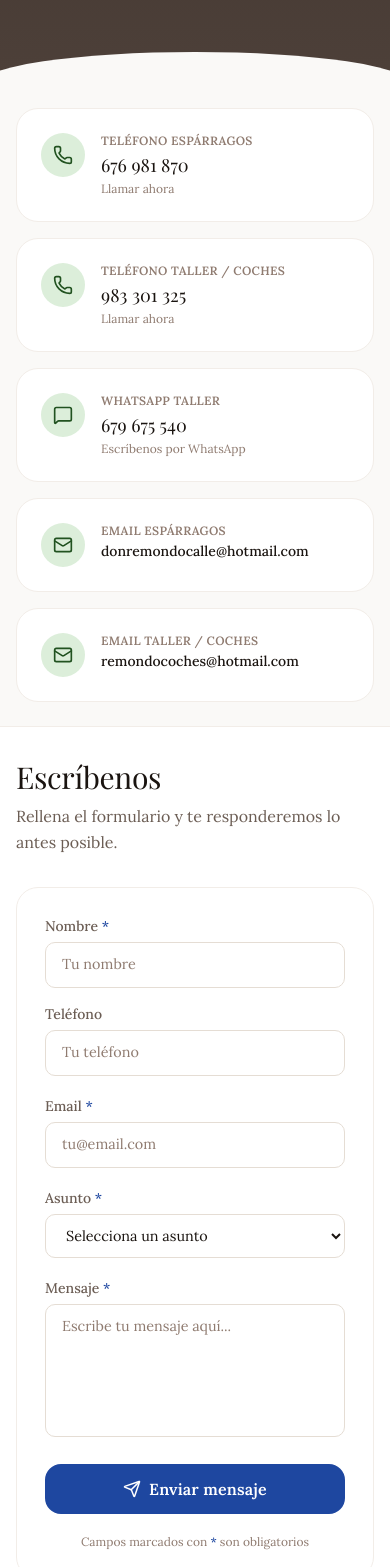
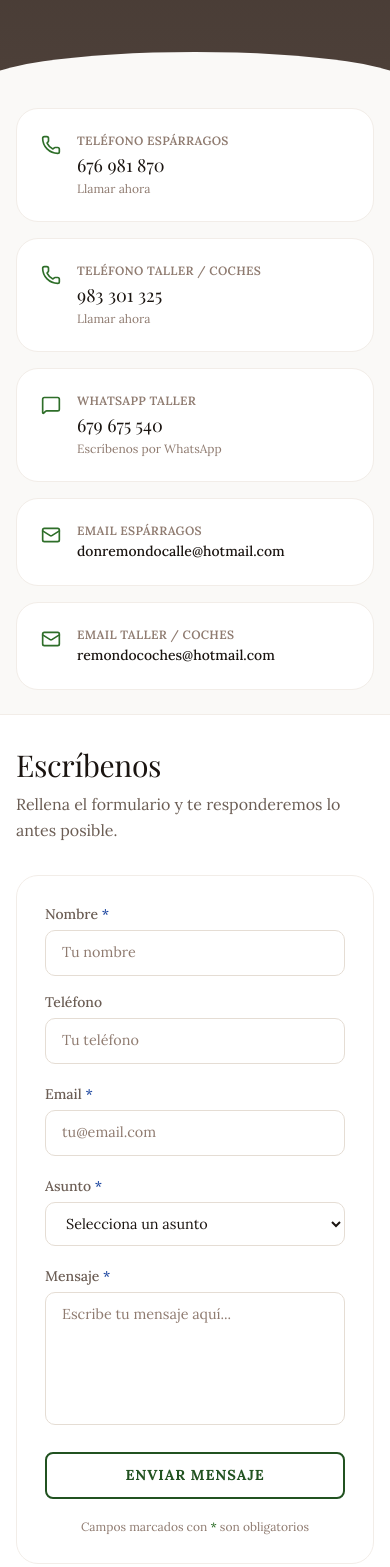
Before and after one commit to donremondovalladolid/don-remondo, a Next.js app: page /contacto in a window 390 px wide. Shown: the part 401-1968 px from the top of the page. Built offline with nearby package versions, Linux system fonts and the light colour scheme.

Commit message:
feat: setup Vercel Blob for image uploads and style refinements

```diff
--- a/app/api/upload/route.ts
+++ b/app/api/upload/route.ts
@@ -1,6 +1,7 @@
 import { NextResponse } from "next/server";
 import { writeFile } from "fs/promises";
 import path from "path";
+import { put } from "@vercel/blob";
 
 export async function POST(request: Request) {
   try {
@@ -11,10 +12,18 @@ export async function POST(request: Request) {
       return NextResponse.json({ error: "No file uploaded" }, { status: 400 });
     }
 
+    // Usar Vercel Blob si el token está configurado (Producción)
+    if (process.env.BLOB_READ_WRITE_TOKEN) {
+      const blob = await put(file.name.replace(/\s+/g, "_"), file, {
+        access: 'public',
+      });
+      return NextResponse.json({ url: blob.url });
+    }
+
+    // Fallback a sistema de archivos local (Desarrollo)
     const bytes = await file.arrayBuffer();
     const buffer = Buffer.from(bytes);
 
-    // Save to public/uploads
     const filename = `${Date.now()}-${file.name.replace(/\s+/g, "_")}`;
     const filepath = path.join(process.cwd(), "public", "uploads", filename);
 
--- a/app/contacto/page.tsx
+++ b/app/contacto/page.tsx
@@ -67,9 +67,7 @@ export default function ContactoPage() {
               href={`tel:${ESPARRAGOS_CONFIG.phoneRaw}`}
               className="card p-6 flex items-start gap-4 hover:shadow-md transition-shadow group"
             >
-              <div className="w-11 h-11 rounded-xl bg-[var(--color-verde-100)] flex items-center justify-center shrink-0 group-hover:bg-[var(--color-verde-200)] transition-colors">
-                <Phone size={20} className="text-[var(--color-verde-700)]" />
-              </div>
+              <Phone size={20} className="text-[var(--color-verde-600)] shrink-0 mt-0.5" />
               <div>
                 <p className="text-xs font-semibold text-[var(--color-text-muted)] uppercase tracking-wide mb-0.5">
                   Teléfono Espárragos
@@ -86,9 +84,7 @@ export default function ContactoPage() {
               href={`tel:${TALLER_CONFIG.phoneRaw}`}
               className="card p-6 flex items-start gap-4 hover:shadow-md transition-shadow group"
             >
-              <div className="w-11 h-11 rounded-xl bg-[var(--color-verde-100)] flex items-center justify-center shrink-0 group-hover:bg-[var(--color-verde-200)] transition-colors">
-                <Phone size={20} className="text-[var(--color-verde-700)]" />
-              </div>
+              <Phone size={20} className="text-[var(--color-verde-600)] shrink-0 mt-0.5" />
               <div>
                 <p className="text-xs font-semibold text-[var(--color-text-muted)] uppercase tracking-wide mb-0.5">
                   Teléfono Taller / Coches
@@ -107,9 +103,7 @@ export default function ContactoPage() {
               rel="noopener noreferrer"
               className="card p-6 flex items-start gap-4 hover:shadow-md transition-shadow group"
             >
-              <div className="w-11 h-11 rounded-xl bg-[var(--color-verde-100)] flex items-center justify-center shrink-0 group-hover:bg-[var(--color-verde-200)] transition-colors">
-                <MessageSquare size={20} className="text-[var(--color-verde-700)]" />
-              </div>
+              <MessageSquare size={20} className="text-[var(--color-verde-600)] shrink-0 mt-0.5" />
               <div>
                 <p className="text-xs font-semibold text-[var(--color-text-muted)] uppercase tracking-wide mb-0.5">
                   WhatsApp Taller
@@ -126,9 +120,7 @@ export default function ContactoPage() {
               href={`mailto:${ESPARRAGOS_CONFIG.email}`}
               className="card p-6 flex items-start gap-4 hover:shadow-md transition-shadow group"
             >
-              <div className="w-11 h-11 rounded-xl bg-[var(--color-verde-100)] flex items-center justify-center shrink-0 group-hover:bg-[var(--color-verde-200)] transition-colors">
-                <Mail size={20} className="text-[var(--color-verde-700)]" />
-              </div>
+              <Mail size={20} className="text-[var(--color-verde-600)] shrink-0 mt-0.5" />
               <div>
                 <p className="text-xs font-semibold text-[var(--color-text-muted)] uppercase tracking-wide mb-0.5">
                   Email espárragos
@@ -144,9 +136,7 @@ export default function ContactoPage() {
               href={`mailto:${TALLER_CONFIG.email}`}
               className="card p-6 flex items-start gap-4 hover:shadow-md transition-shadow group"
             >
-              <div className="w-11 h-11 rounded-xl bg-[var(--color-verde-100)] flex items-center justify-center shrink-0 group-hover:bg-[var(--color-verde-200)] transition-colors">
-                <Mail size={20} className="text-[var(--color-verde-700)]" />
-              </div>
+              <Mail size={20} className="text-[var(--color-verde-600)] shrink-0 mt-0.5" />
               <div>
                 <p className="text-xs font-semibold text-[var(--color-text-muted)] uppercase tracking-wide mb-0.5">
                   Email taller / Coches
--- a/app/globals.css
+++ b/app/globals.css
@@ -202,93 +202,98 @@
     justify-content: center;
     gap: 0.5rem;
     font-family: var(--font-sans);
-    font-size: 0.9rem;
-    font-weight: 600;
+    font-size: 0.85rem;
+    font-weight: 700;
     line-height: 1;
     padding: 0.75rem 1.375rem;
-    border-radius: var(--radius-md);
-    border: 2px solid transparent;
+    border-radius: 6px;
+    border: 2px solid currentColor;
+    background: transparent;
     cursor: pointer;
-    transition: all 200ms var(--ease-out);
+    transition: background 220ms var(--ease-out), color 220ms var(--ease-out);
     white-space: nowrap;
     text-decoration: none;
-    letter-spacing: 0.01em;
+    letter-spacing: 0.06em;
+    text-transform: uppercase;
   }
 
   .btn:active {
     transform: translateY(1px);
   }
 
-  /* Primario verde */
+  /* Primario verde (sobre fondos claros) */
   .btn-verde {
-    background: var(--color-verde-600);
-    color: #fff;
-    border-color: var(--color-verde-600);
+    color: var(--color-verde-700);
   }
   .btn-verde:hover {
-    background: var(--color-verde-700);
-    border-color: var(--color-verde-700);
+    background: rgba(74, 120, 74, 0.12);
+    color: var(--color-verde-800);
+  }
+
+  /* Verde claro (sobre fondos oscuros) */
+  .btn-verde-light {
+    color: var(--color-verde-400);
+    border-color: var(--color-verde-400);
+  }
+  .btn-verde-light:hover {
+    background: rgba(134, 197, 134, 0.15);
+    color: var(--color-verde-300);
   }
 
   /* Primario azul */
   .btn-azul {
-    background: var(--color-azul-600);
-    color: #fff;
-    border-color: var(--color-azul-600);
+    color: var(--color-azul-700);
   }
   .btn-azul:hover {
-    background: var(--color-azul-700);
-    border-color: var(--color-azul-700);
+    background: rgba(59, 100, 170, 0.12);
+    color: var(--color-azul-800);
   }
 
-  /* Outline verde */
+  /* Outline verde — mismo comportamiento */
   .btn-outline-verde {
-    background: transparent;
-    color: var(--color-verde-600);
-    border-color: var(--color-verde-600);
+    color: var(--color-verde-700);
   }
   .btn-outline-verde:hover {
-    background: var(--color-verde-600);
-    color: #fff;
+    background: rgba(74, 120, 74, 0.12);
+    color: var(--color-verde-800);
   }
 
   /* Outline azul */
   .btn-outline-azul {
-    background: transparent;
-    color: var(--color-azul-600);
-    border-color: var(--color-azul-600);
+    color: var(--color-azul-700);
   }
   .btn-outline-azul:hover {
-    background: var(--color-azul-600);
-    color: #fff;
+    background: rgba(59, 100, 170, 0.12);
+    color: var(--color-azul-800);
   }
 
   /* Ghost claro (sobre fondos oscuros) */
   .btn-ghost-white {
-    background: transparent;
-    color: #fff;
-    border-color: rgba(255,255,255,0.5);
+    color: rgba(255, 255, 255, 0.85);
+    border-color: rgba(255, 255, 255, 0.5);
   }
   .btn-ghost-white:hover {
-    background: rgba(255,255,255,0.12);
-    border-color: rgba(255,255,255,0.8);
+    background: rgba(255, 255, 255, 0.1);
+    color: #fff;
+    border-color: rgba(255, 255, 255, 0.85);
   }
 
-  /* Sólido blanco */
+  /* Sólido blanco (sobre fondos oscuros) */
   .btn-white {
-    background: #fff;
-    color: var(--color-text);
-    border-color: #fff;
+    color: rgba(255, 255, 255, 0.85);
+    border-color: rgba(255, 255, 255, 0.5);
   }
   .btn-white:hover {
-    background: var(--color-stone-100);
+    background: rgba(255, 255, 255, 0.1);
+    color: #fff;
+    border-color: rgba(255, 255, 255, 0.85);
   }
 
   /* Grande */
   .btn-lg {
-    font-size: 1rem;
-    padding: 0.875rem 1.75rem;
-    border-radius: var(--radius-lg);
+    font-size: 0.9rem;
+    padding: 0.9rem 1.875rem;
+    border-radius: 8px;
   }
 
   /* ── CARDS BASE ── */
--- a/components/contacto/ContactForm.tsx
+++ b/components/contacto/ContactForm.tsx
@@ -172,7 +172,7 @@ export default function ContactForm({ asunto }: { asunto?: string }) {
       <button
         type="submit"
         disabled={state === "loading"}
-        className="btn btn-azul btn-lg w-full"
+        className="btn btn-verde btn-lg w-full"
       >
         {state === "loading" ? (
           <>
@@ -180,16 +180,13 @@ export default function ContactForm({ asunto }: { asunto?: string }) {
             Enviando...
           </>
         ) : (
-          <>
-            <Send size={18} />
-            Enviar mensaje
-          </>
+          "Enviar mensaje"
         )}
       </button>
 
       <p className="text-center text-xs text-[var(--color-text-muted)]">
         Campos marcados con{" "}
-        <span className="text-[var(--color-azul-600)] font-medium">*</span> son obligatorios
+        <span className="text-[var(--color-verde-600)] font-medium">*</span> son obligatorios
       </p>
     </form>
   );
--- a/components/layout/Header.tsx
+++ b/components/layout/Header.tsx
@@ -33,7 +33,7 @@ const navLinks = [
     href: "/contacto",
     label: "Contacto",
     icon: MessageSquare,
-    accent: "stone",
+    accent: "verde",
     desc: "Escríbenos o llámanos",
   },
 ];
--- a/package.json
+++ b/package.json
@@ -12,6 +12,7 @@
     "@libsql/client": "^0.6.2",
     "@prisma/adapter-libsql": "^5.22.0",
     "@prisma/client": "^5.22.0",
+    "@vercel/blob": "^2.4.1",
     "lucide-react": "^0.577.0",
     "next": "^15.5.15",
     "next-auth": "^5.0.0-beta.30",
```
Also changed, not shown: app/page.tsx (+28 -24 lines), app/taller-coches-valladolid/page.tsx (+12 -15 lines), 1 other file (tests, documents, lock files or other folders).
